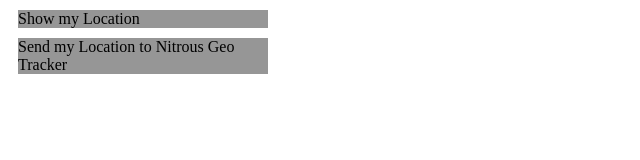
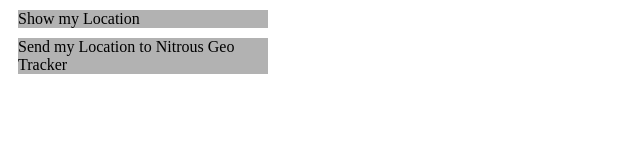
Before and after one commit to tymiles003/snapMyTrack, a plain HTML site: page index.html in a window 1280 px wide. Shown: the whole page, without its empty margins (0-640 px from the left). Drawn offline with nearby package versions, Linux system fonts and the light colour scheme.

Commit message:
initial commit, marginal change

```diff
--- a/css/main.css
+++ b/css/main.css
@@ -1,5 +1,5 @@
 .button{
   margin:10px;
   width:250px;
-  background:#969696;
+  background:#B2B2B2;
 }
```
